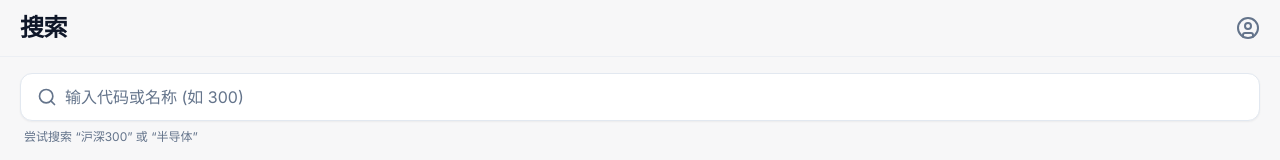
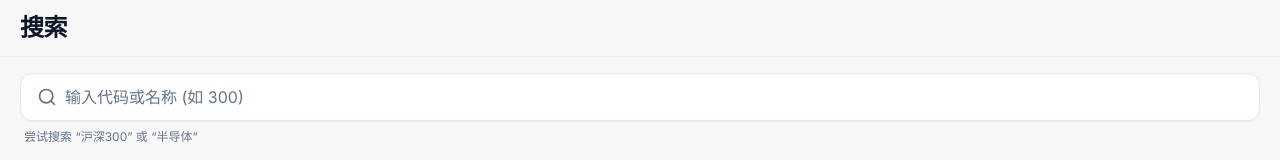
Before and after one commit to nuts2k/ETFTools, a Next.js app in the folder frontend/: page /search in a window 1280 px wide. Shown: the top 160 px of the page. Built offline with nearby package versions, Linux system fonts and the light colour scheme; no server answers.

Commit message:
refactor(search): remove user profile button from search header

```diff
--- a/frontend/app/search/page.tsx
+++ b/frontend/app/search/page.tsx
@@ -1,7 +1,7 @@
 "use client";
 
 import { useState, useEffect } from "react";
-import { Search as SearchIcon, UserCircle } from "lucide-react";
+import { Search as SearchIcon } from "lucide-react";
 import { useDebounce } from "@/hooks/use-debounce";
 import { fetchClient, type ETFItem } from "@/lib/api";
 import { StockCard } from "@/components/StockCard";
@@ -52,9 +52,6 @@ export default function SearchPage() {
       <header className="sticky top-0 z-20 bg-background/95 backdrop-blur-md pt-safe border-b border-border/50">
         <div className="flex h-14 items-center justify-between px-5">
           <h1 className="text-2xl font-bold tracking-tight">搜索</h1>
-          <button className="flex items-center justify-center w-10 h-10 rounded-full text-muted-foreground hover:bg-secondary transition-colors -mr-2">
-            <UserCircle className="h-6 w-6" />
-          </button>
         </div>
       </header>
 
```
